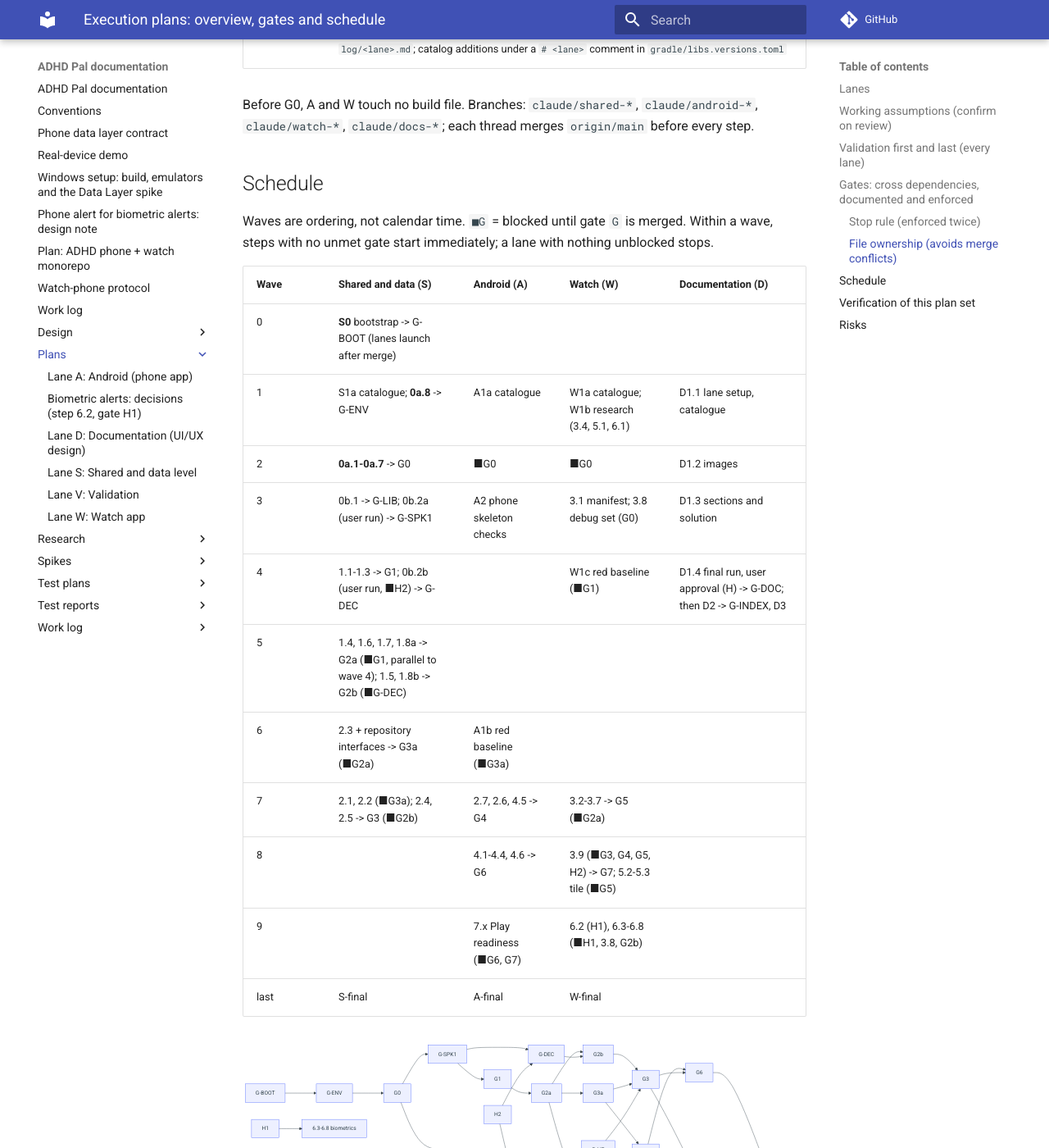
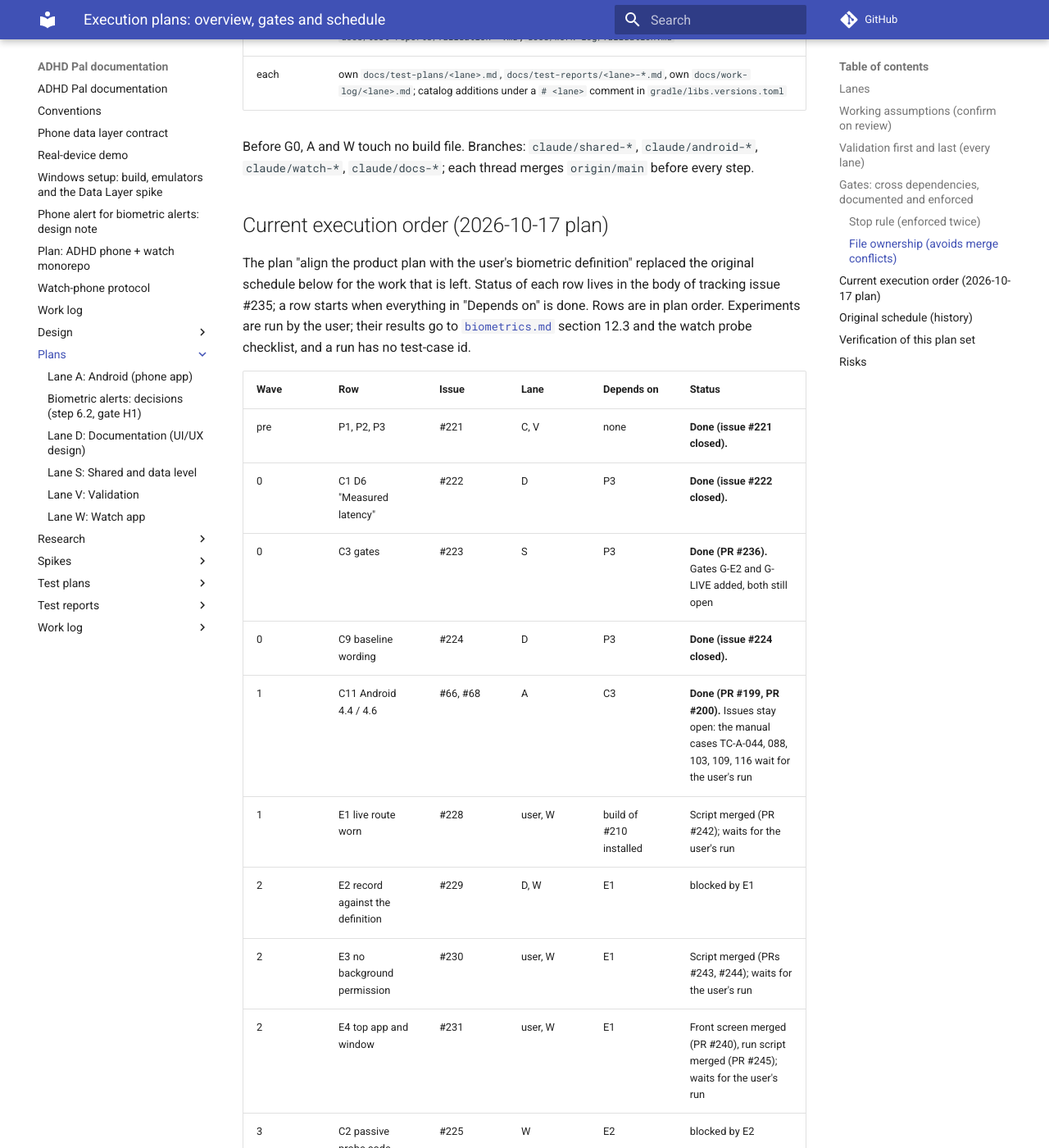
Before and after one commit to shlomoa/my-adhd-pal, an MkDocs documentation site: the page built from docs/plans/README.md, in a window 1280 px wide and 1400 px high, scrolled down 5244 px. Shown: the whole window at 82% size. Built offline with MkDocs 1.6.1 and Material for MkDocs 9.7.7, drawn with Linux system fonts in a browser that asks for light colours; comment, search, counter and statistics services are not loaded; some of the changed text lies outside the part shown.

Commit message:
Docs: align the plans README with the current execution order (2026-10-17 plan) (#249)
Claude-Session: https://claude.ai/code/session_01FyLgJ9jnFq1PHzp3tAEHbB

Co-authored-by: Claude <noreply@anthropic.com>

````diff
--- a/docs/plans/README.md
+++ b/docs/plans/README.md
@@ -23,7 +23,8 @@ The lanes run in parallel. Work that a lane cannot start is blocked by a gate (b
 1. The lane split above ("shared and data" is not defined in `plan.md`).
 2. Steps that need a person (emulator pairing in Android Studio, real watch and phone, the 24-hour reminder run,
    agreeing biometric thresholds) are gates the user closes; the lanes never wait by polling.
-3. Gate PRs are merged by the user. Each `plan.md` step is one GitHub issue (starting with its Validation plan) and one
+3. PRs are "Merged by C on green CI with the head sha, each reported to V" (C = coordinator); the human gates H1 and H2
+   still flip only on the user's decision. Each `plan.md` step is one GitHub issue (starting with its Validation plan) and one
    PR that closes it, as `plan.md` section 5 requires.
 
 ## Validation first and last (every lane)
@@ -115,9 +116,42 @@ The scripts are covered by the 19 cases in [`../test-plans/bootstrap.md`](../tes
 Before G0, A and W touch no build file. Branches: `claude/shared-*`, `claude/android-*`, `claude/watch-*`, `claude/docs-*`; each thread
 merges `origin/main` before every step.
 
-## Schedule
+## Current execution order (2026-10-17 plan)
 
-Waves are ordering, not calendar time. `■G` = blocked until gate `G` is merged. Within a wave, steps with no unmet
+The plan "align the product plan with the user's biometric definition" replaced the original schedule below for the work
+that is left. Status of each row lives in the body of tracking issue #235; a row starts when everything in "Depends on" is
+done. Rows are in plan order. Experiments are run by the user; their results go to [`biometrics.md`](biometrics.md)
+section 12.3 and the watch probe checklist, and a run has no test-case id.
+
+| Wave | Row | Issue | Lane | Depends on | Status |
+|---|---|---|---|---|---|
+| pre | P1, P2, P3 | #221 | C, V | none | **Done (issue #221 closed).** |
+| 0 | C1 D6 "Measured latency" | #222 | D | P3 | **Done (issue #222 closed).** |
+| 0 | C3 gates | #223 | S | P3 | **Done (PR #236).** Gates G-E2 and G-LIVE added, both still open |
+| 0 | C9 baseline wording | #224 | D | P3 | **Done (issue #224 closed).** |
+| 1 | C11 Android 4.4 / 4.6 | #66, #68 | A | C3 | **Done (PR #199, PR #200).** Issues stay open: the manual cases TC-A-044, 088, 103, 109, 116 wait for the user's run |
+| 1 | E1 live route worn | #228 | user, W | build of #210 installed | Script merged (PR #242); waits for the user's run |
+| 2 | E2 record against the definition | #229 | D, W | E1 | blocked by E1 |
+| 2 | E3 no background permission | #230 | user, W | E1 | Script merged (PRs #243, #244); waits for the user's run |
+| 2 | E4 top app and window | #231 | user, W | E1 | Front screen merged (PR #240), run script merged (PR #245); waits for the user's run |
+| 3 | C2 passive probe code | #225 | W | E2 | blocked by E2 |
+| 3 | C2 passive wording (docs) | #226 | D | none | **Done (PR #238; issue #226 closed).** |
+| 3 | C6 urgent `/alert` immediate | #227 | D | none | **Done (PR #219; issue #227 closed).** |
+| 3 | E6 Do Not Disturb, Bedtime, Theater, vibration | #233 | user, W | none | Script merged (PRs #243, #244); waits for the user's run |
+| 4 | C4 live measure service | #57 | W | E2, E3, E4 | blocked by E2, E3, E4 |
+| 4 | C5 evaluator fed continuously | #58 | W | C4 | blocked by C4 |
+| 4 | E5 steps and activity | #232 | user, W | E2 | blocked by E2 |
+| 5 | C10 permission flow | #56 | W, A | E3, C4 | blocked by E3, C4 |
+| 5 | E7 alert latency to phone | #234 | user, W, A | C4, C5 | blocked by C4, C5 |
+| deferred | C12, C7, C8, C9x, C3x | none | n/a | later stage (user) | **Deferred (user, 2026-10-17).** No work |
+| dropped | 24 h passive probe, passive step probe | none | n/a | n/a | No work |
+
+Waiting on the user: the E1, E3, E4 and E6 runs, the manual Android cases, the approval of the design document (#154) and
+the approval of the docs index structure (#156).
+
+## Original schedule (history)
+
+The 2026-10-17 plan above replaced this schedule; it is kept as the record of the original order. Waves are ordering, not calendar time. `■G` = blocked until gate `G` is merged. Within a wave, steps with no unmet
 gate start immediately; a lane with nothing unblocked stops.
 
 | Wave | Shared and data (S) | Android (A) | Watch (W) | Documentation (D) |
@@ -163,6 +197,38 @@ graph LR
   G5 --> TILE[5.2-5.3 tile]
 ```
 
+The graph above is the original order. The live-route chain of the 2026-10-17 plan, with the deferred steps dashed. 6.3-6.8
+need H1, G2b and 3.8; 6.4 is C4, so G-E2 also gates it. G-LIVE is produced by C4.
+
+```mermaid
+graph LR
+  E1 --> E2 --> GE2[G-E2] --> C4 --> GLIVE[G-LIVE]
+  E1 --> E3
+  E1 --> E4
+  E3 --> C4
+  E4 --> C4
+  C4 --> C5
+  E3 --> C10
+  C4 --> C10
+  C4 --> E7
+  C5 --> E7
+  E2 --> E5
+  H1 --> BIO[6.3-6.8 biometrics]
+  G2b --> BIO
+  D38[3.8 debug set] --> BIO
+  GE2 --> BIO
+  S33[3.3 schedule receive]:::deferred
+  S34[3.4 scheduler]:::deferred
+  S39[3.9 round trip]:::deferred
+  S41[4.1 tasks]:::deferred
+  S42[4.2 schedule builder]:::deferred
+  S52[5.2-5.3 tile]:::deferred
+  classDef deferred stroke-dasharray: 5 5
+```
+
+**Note (fact, no rule).** S-final, A-final and W-final require G7, which is deferred; 7.x requires G6 and G7. They stay
+open until the deferred work is taken up.
+
 ## Verification of this plan set
 
 - `scripts/test/test-scripts.sh` passes (19 cases, red-first evidence in `docs/test-reports/bootstrap-*.md`).
````
Also changed, not shown: other parts of docs/plans/README.md (+1 -1 lines), docs/plans/watch.md (+1 -1 lines).
